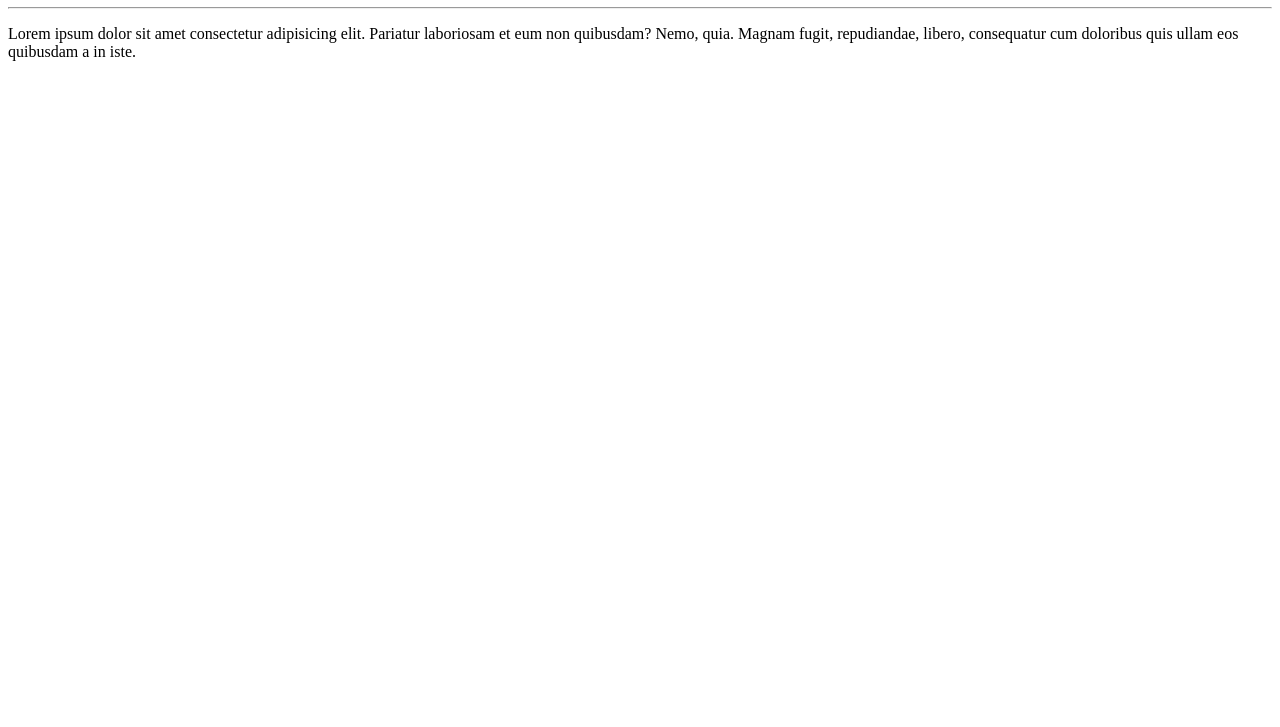
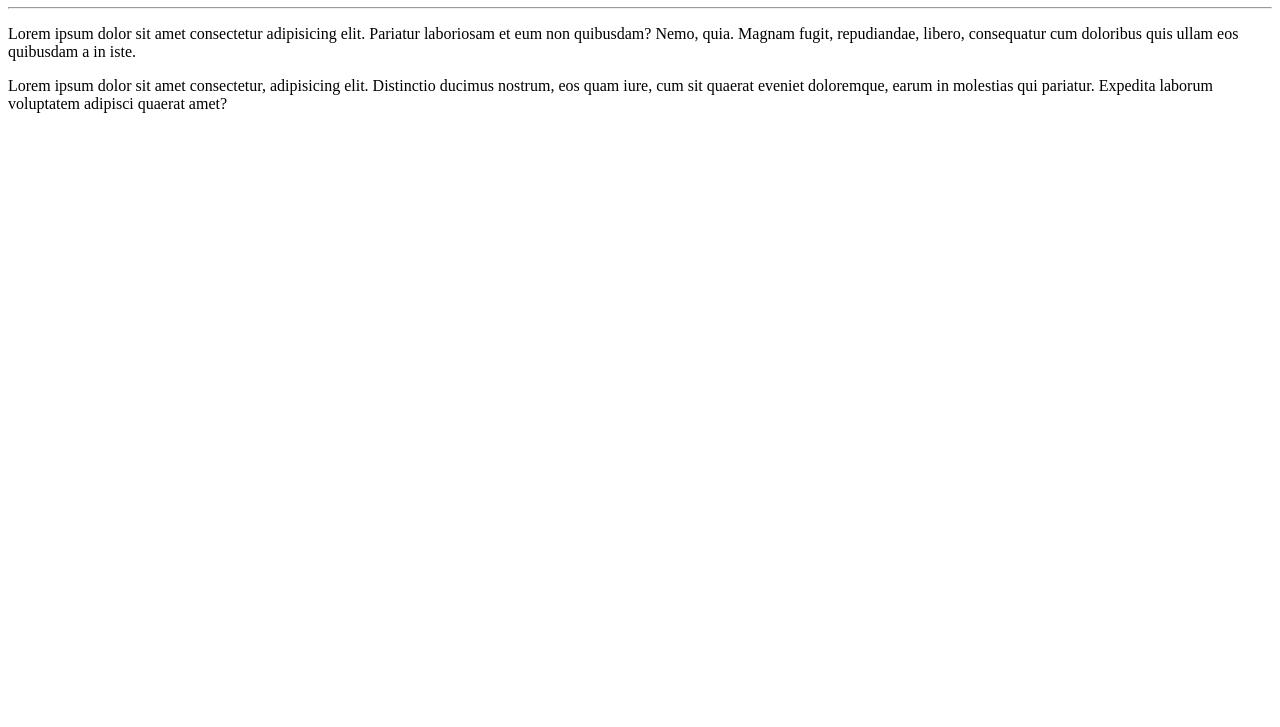
Before and after one commit to Jonas-Edu/Ol--Mundo, a plain HTML site: page site-exemplo/index.html in a window 1280 px wide. Shown: the part 73-800 px from the top of the page. Drawn offline with Linux system fonts and the light colour scheme.

Commit message:
Adicionei um parágrafo

```diff
--- a/site-exemplo/index.html
+++ b/site-exemplo/index.html
@@ -9,5 +9,6 @@
     <h1>Olá, Mundo</h1>
     <hr>
     <p>Lorem ipsum dolor sit amet consectetur adipisicing elit. Pariatur laboriosam et eum non quibusdam? Nemo, quia. Magnam fugit, repudiandae, libero, consequatur cum doloribus quis ullam eos quibusdam a in iste.</p>
+    <p>Lorem ipsum dolor sit amet consectetur, adipisicing elit. Distinctio ducimus nostrum, eos quam iure, cum sit quaerat eveniet doloremque, earum in molestias qui pariatur. Expedita laborum voluptatem adipisci quaerat amet?</p>
 </body>
 </html>
```
